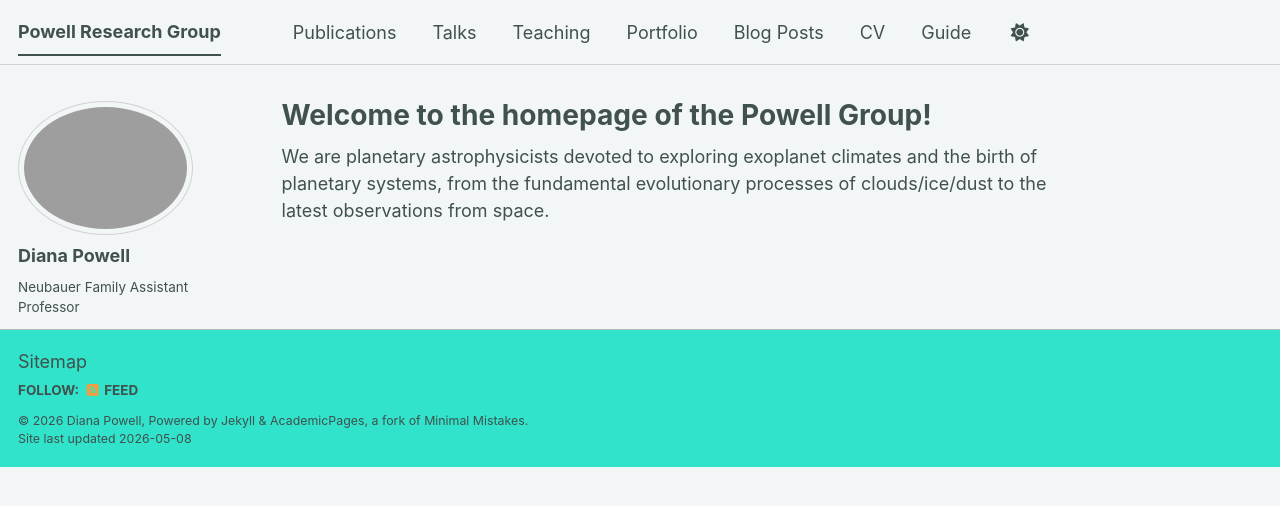
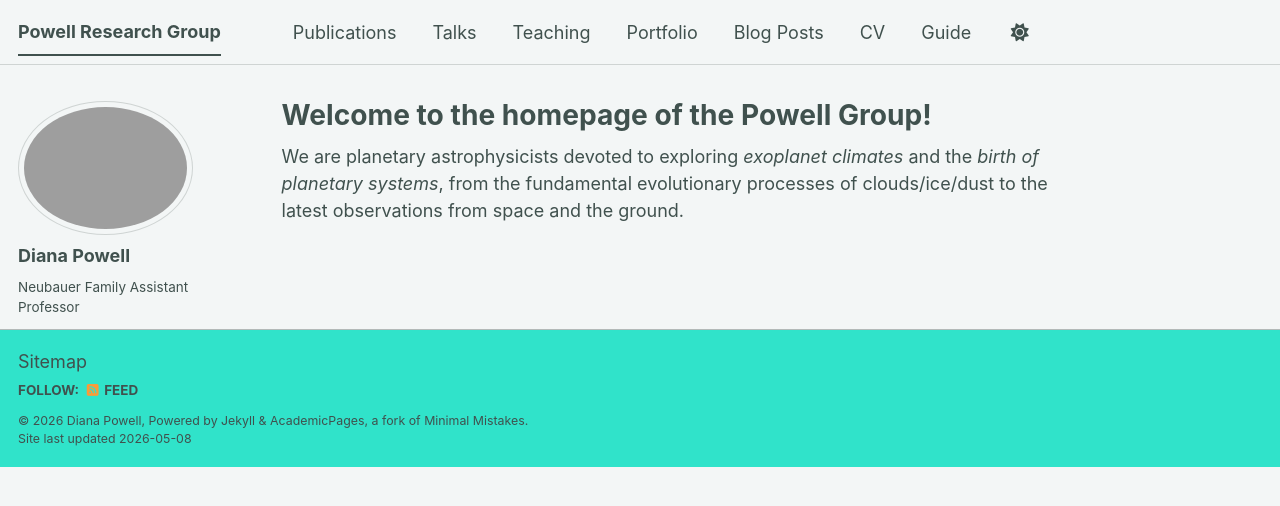
Before and after one commit to dpowplanet/dpowplanet.github.io, a Jekyll site: the page built from _pages/about.md, in a window 1280 px wide. Shown: the top 506 px of the page. Built offline with Jekyll 4.4.1, drawn with Linux system fonts in a browser that asks for light colours; some web fonts are replaced; a script bundle is joined from its source files by our own code; library files that are not in the unit come from our copies.

Commit message:
Update about.md

```diff
--- a/_pages/about.md
+++ b/_pages/about.md
@@ -7,4 +7,4 @@ redirect_from:
   - /about.html
 ---
 
-We are planetary astrophysicists devoted to exploring exoplanet climates and the birth of planetary systems, from the fundamental evolutionary processes of clouds/ice/dust to the latest observations from space.
+We are planetary astrophysicists devoted to exploring *exoplanet climates* and the *birth of planetary systems*, from the fundamental evolutionary processes of clouds/ice/dust to the latest observations from space and the ground.
```
